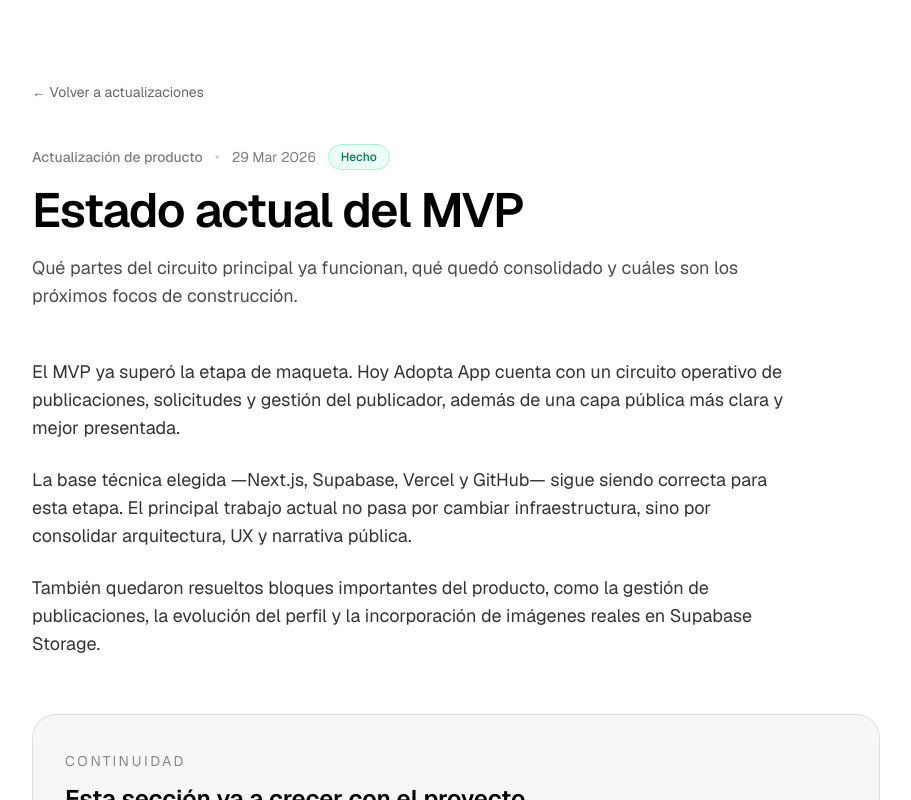
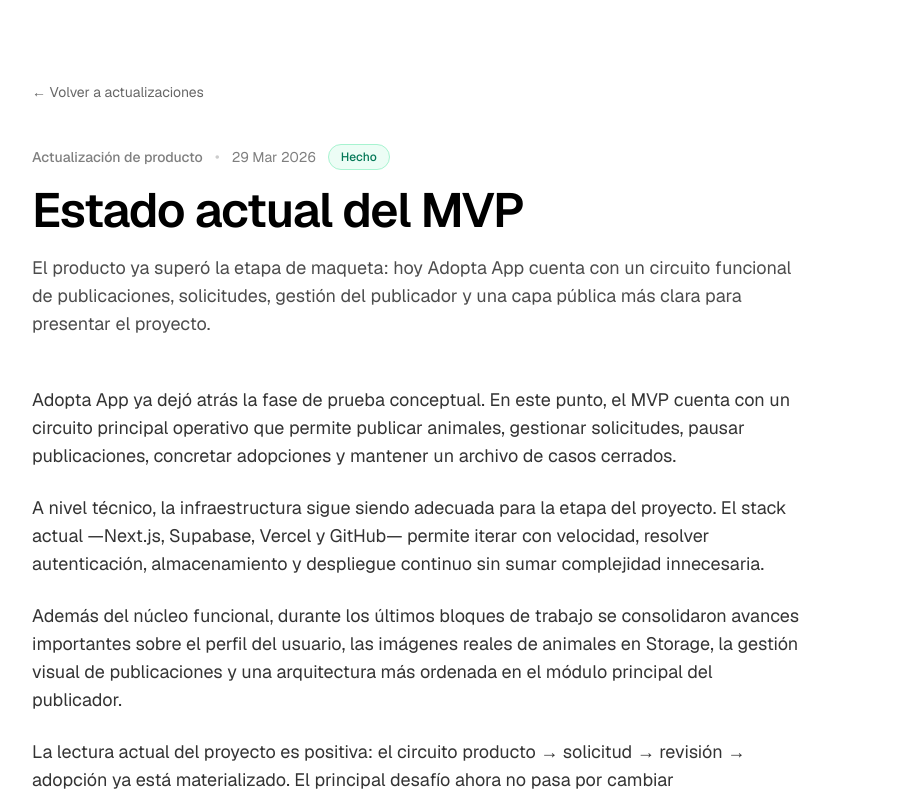
Before and after one commit to SantiagoPlus/adoptar_app, a Next.js app: page /actualizaciones/estado-actual-del-mvp in a window 1280 px wide. Shown: the top 800 px of the page, without its empty margins (184-1095 px from the left). Built offline with nearby package versions, Linux system fonts and the light colour scheme.

Commit message:
Revise summaries and content for project updates
Updated summaries and content for various sections to clarify the project's vision, current status, and ongoing developments.

```diff
--- a/app/actualizaciones/data.ts
+++ b/app/actualizaciones/data.ts
@@ -16,13 +16,14 @@ export const updates: UpdatePost[] = [
     category: "Visión",
     title: "Qué es Adopta App y hacia dónde va",
     summary:
-      "Una síntesis del proyecto, su misión y la dirección de producto que estamos construyendo alrededor de la vida con mascotas.",
+      "Adopta App busca construir una base más clara, útil y escalable para la vida con mascotas: una plataforma que integre adopción, gestión cotidiana y futura conexión con servicios del ecosistema animal.",
     date: "29 Mar 2026",
     status: "Hecho",
     content: [
-      "Adopta App nació con una idea central: construir una base más clara, útil y escalable para la vida con mascotas. La adopción es la puerta de entrada, pero no el límite del proyecto.",
-      "La visión de producto apunta a integrar en un mismo entorno la adopción, la gestión cotidiana de las mascotas y, más adelante, la conexión con servicios vinculados al bienestar animal.",
-      "Esta dirección no implica abrir todos los frentes al mismo tiempo. Al contrario: el criterio actual es consolidar primero una base funcional coherente, capaz de crecer sin perder claridad ni orden.",
+      "Adopta App no nace solamente como una app para publicar animales en adopción. La adopción es el núcleo visible del MVP, pero la visión del proyecto apunta a algo más amplio: construir un sistema que acompañe distintas etapas de la vida con mascotas dentro de un mismo entorno.",
+      "Hoy muchas actividades vinculadas al mundo animal siguen resolviéndose en espacios separados: adopción, cuidado, seguimiento de la salud, servicios y vínculos con profesionales. La oportunidad que vemos está en integrar esa experiencia, conectando información, personas y herramientas dentro de una plataforma más coherente.",
+      "Por eso, la dirección del producto combina tres capas. La primera es la adopción responsable, que hoy funciona como puerta de entrada. La segunda es la gestión de mascotas, como evolución natural del vínculo después de la adopción. La tercera es la futura conexión con servicios y actores del ecosistema animal, que más adelante podrán ampliar el alcance del proyecto.",
+      "La decisión actual es construir esa visión por etapas, sin abrir todos los frentes al mismo tiempo. Primero consolidamos una base funcional clara, creíble y útil. Después, sobre esa base, iremos incorporando nuevas capas de producto con más orden y sentido estratégico.",
     ],
   },
   {
@@ -30,13 +31,14 @@ export const updates: UpdatePost[] = [
     category: "Actualización de producto",
     title: "Estado actual del MVP",
     summary:
-      "Qué partes del circuito principal ya funcionan, qué quedó consolidado y cuáles son los próximos focos de construcción.",
+      "El producto ya superó la etapa de maqueta: hoy Adopta App cuenta con un circuito funcional de publicaciones, solicitudes, gestión del publicador y una capa pública más clara para presentar el proyecto.",
     date: "29 Mar 2026",
     status: "Hecho",
     content: [
-      "El MVP ya superó la etapa de maqueta. Hoy Adopta App cuenta con un circuito operativo de publicaciones, solicitudes y gestión del publicador, además de una capa pública más clara y mejor presentada.",
-      "La base técnica elegida —Next.js, Supabase, Vercel y GitHub— sigue siendo correcta para esta etapa. El principal trabajo actual no pasa por cambiar infraestructura, sino por consolidar arquitectura, UX y narrativa pública.",
-      "También quedaron resueltos bloques importantes del producto, como la gestión de publicaciones, la evolución del perfil y la incorporación de imágenes reales en Supabase Storage.",
+      "Adopta App ya dejó atrás la fase de prueba conceptual. En este punto, el MVP cuenta con un circuito principal operativo que permite publicar animales, gestionar solicitudes, pausar publicaciones, concretar adopciones y mantener un archivo de casos cerrados.",
+      "A nivel técnico, la infraestructura sigue siendo adecuada para la etapa del proyecto. El stack actual —Next.js, Supabase, Vercel y GitHub— permite iterar con velocidad, resolver autenticación, almacenamiento y despliegue continuo sin sumar complejidad innecesaria.",
+      "Además del núcleo funcional, durante los últimos bloques de trabajo se consolidaron avances importantes sobre el perfil del usuario, las imágenes reales de animales en Storage, la gestión visual de publicaciones y una arquitectura más ordenada en el módulo principal del publicador.",
+      "La lectura actual del proyecto es positiva: el circuito producto → solicitud → revisión → adopción ya está materializado. El principal desafío ahora no pasa por cambiar infraestructura, sino por seguir ordenando arquitectura, pulir experiencia de uso y comunicar mejor la evolución del proyecto hacia afuera.",
     ],
   },
   {
@@ -44,13 +46,14 @@ export const updates: UpdatePost[] = [
     category: "Roadmap",
     title: "Qué estamos construyendo ahora",
     summary:
-      "Una lectura clara del punto actual del proyecto, los objetivos inmediatos y el orden de ejecución que seguimos para crecer con base sólida.",
+      "En esta etapa, el foco está en consolidar la capa pública e institucional del proyecto, ordenar cómo comunicamos la evolución del producto y preparar una base más clara para futuras páginas de roadmap, servicios y colaboración.",
     date: "29 Mar 2026",
     status: "En progreso",
     content: [
-      "En esta etapa, el foco está en ordenar mejor la comunicación del proyecto y preparar una sección pública que permita seguir su evolución con más claridad.",
-      "Eso incluye separar mejor visión, actualizaciones, roadmap y futuras páginas orientadas a prestadores o colaboradores, sin mezclar todos los mensajes en un mismo lugar.",
-      "La lógica de trabajo sigue siendo la misma: avanzar por incisos, validar cada bloque y construir capas nuevas solo cuando la base previa ya quedó estable.",
+      "Hoy estamos trabajando sobre una necesidad distinta a la de los primeros bloques técnicos: ya no se trata solo de hacer que el MVP funcione, sino también de mostrar con mayor claridad qué es Adopta App, qué sostiene hoy y hacia dónde evoluciona.",
+      "Por eso, uno de los focos actuales está en la capa pública del proyecto. Venimos ordenando la home, fortaleciendo la página de visión y construyendo esta nueva sección de actualizaciones para separar mejor tres cosas que antes podían quedar mezcladas: la tesis del proyecto, los avances concretos y la dirección futura del roadmap.",
+      "Esta etapa también busca dejar una base más útil para futuras audiencias. No solo para usuarios que quieren entender el producto, sino también para colaboradores, aliados o personas interesadas en seguir cómo evoluciona la plataforma y qué capacidad de ejecución ya mostró.",
+      "El criterio de trabajo sigue siendo el mismo que venimos sosteniendo en todo el proyecto: cambios por inciso, validación breve, consolidación de cada bloque y recién después apertura del siguiente. Esa lógica es la que nos permite crecer sin perder orden, y también es parte de cómo queremos comunicar Adopta App hacia afuera.",
     ],
   },
 ];
```
